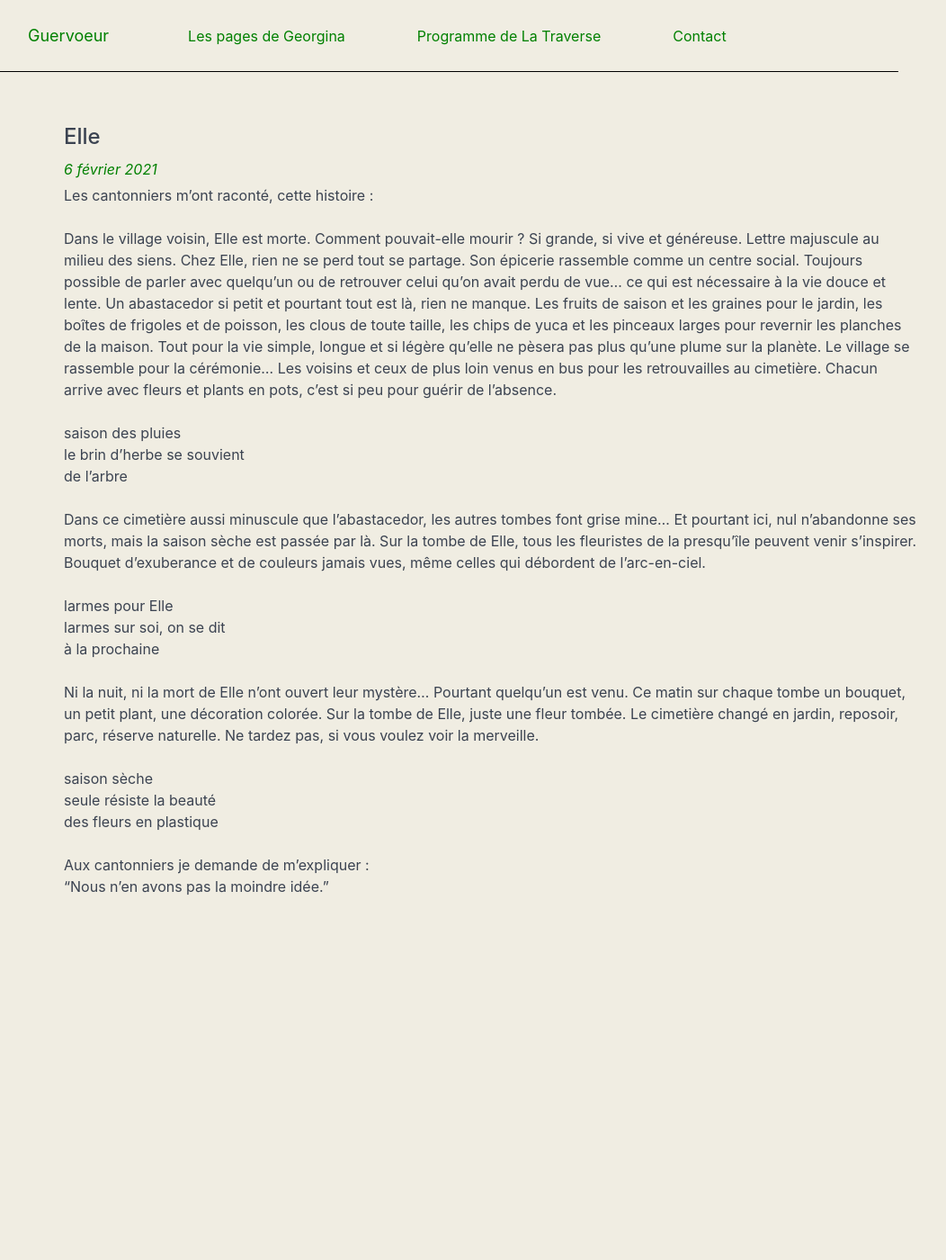
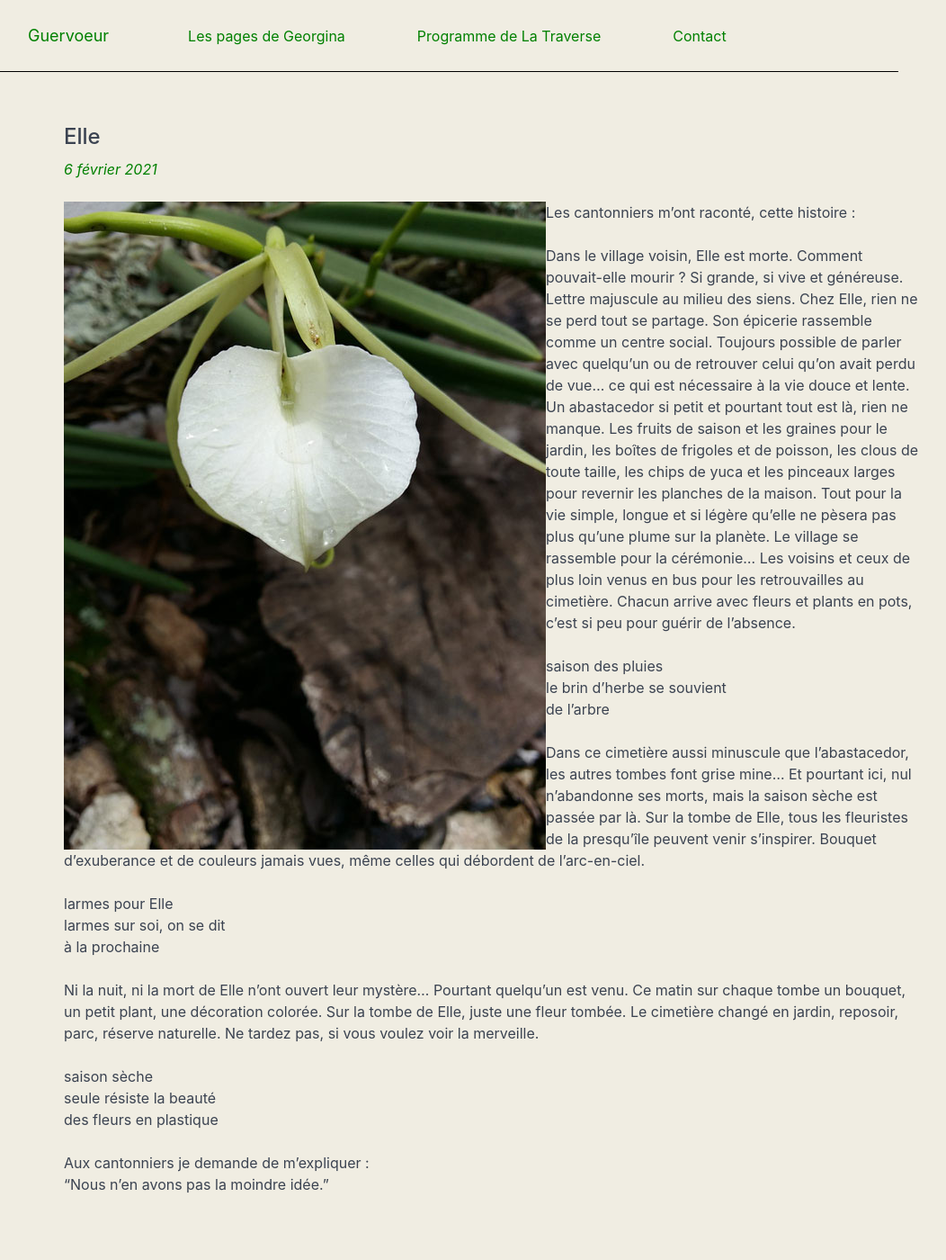
Before and after one commit to violaine-web/guervoeur, a Jekyll site: the page built from _essais-2/2021-02-06-elle.md, in a window 1280 px wide. Shown: the whole page at 90% size, without its empty margins (141-1193 px from the left). Built offline with Jekyll 4.4.1, drawn with Linux system fonts in a browser that asks for light colours; before the commit the page ends 1069 px from its top, so only the background shows below that.

Commit message:
ajoute une image

```diff
--- a/_essais-2/2021-02-06-elle.md
+++ b/_essais-2/2021-02-06-elle.md
@@ -5,6 +5,9 @@ subtitle :
 categorie: Petits récits z'insensés
 date:   2021-02-06
 ---
+
+<img style="float: left;" src="/assets/img/cantonniers.jpg">
+
 Les cantonniers m'ont raconté, cette histoire :
 
 Dans le village voisin, Elle est morte. Comment pouvait-elle mourir ? Si grande, si vive et généreuse. Lettre majuscule au milieu des siens. Chez Elle, rien ne se perd tout se partage. Son épicerie rassemble comme un centre social. Toujours possible de parler avec quelqu'un ou de retrouver celui qu'on avait perdu de vue... ce qui est nécessaire à la vie douce et lente. Un abastacedor si petit et pourtant tout est là, rien ne manque. Les fruits de saison et les graines pour le jardin, les boîtes de frigoles et de poisson, les clous de toute taille, les chips de yuca et les pinceaux larges pour revernir les planches de la maison. Tout pour la vie simple, longue et si légère qu'elle ne pèsera pas plus qu'une plume sur la planète.
```
